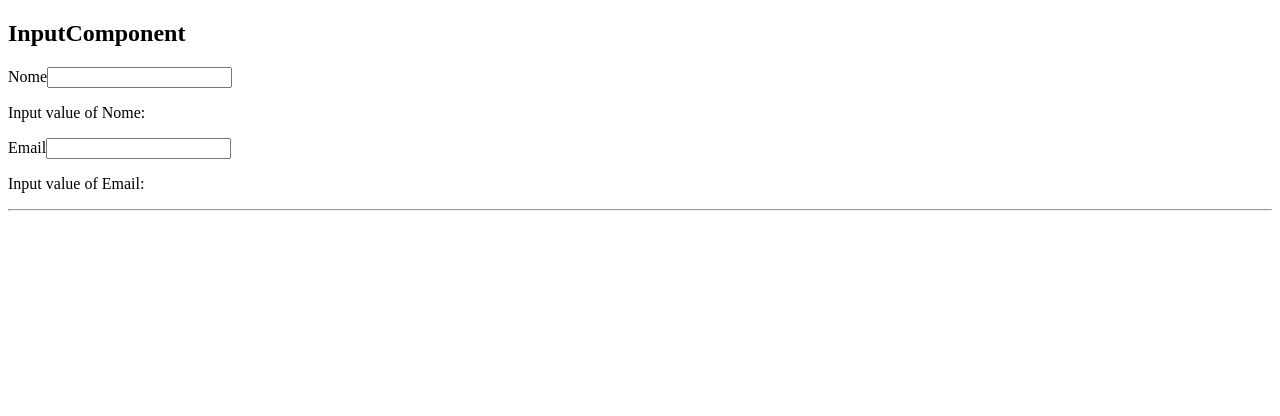
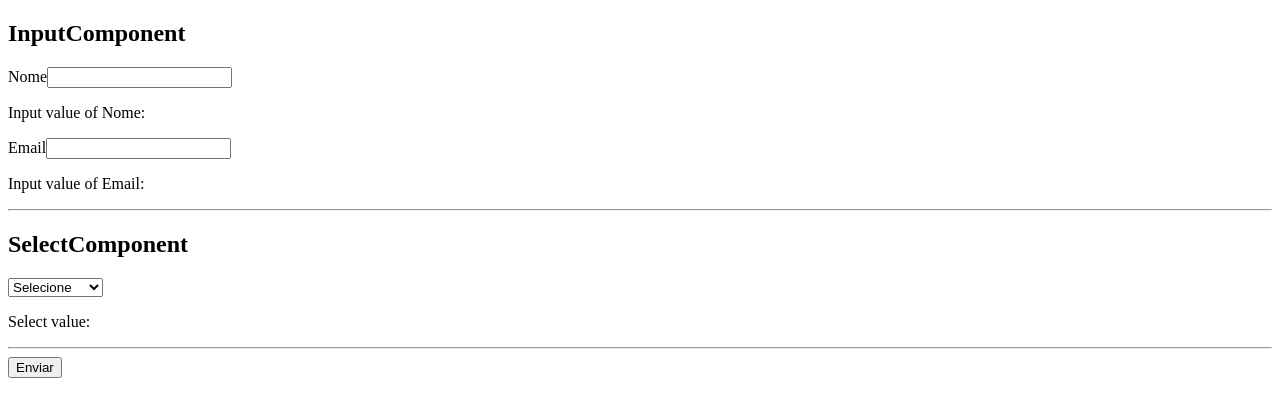
Before and after one commit to Dev-HideyukiTakahashi/origamid-react-course, a React app: page / in a window 1280 px wide. Shown: the top 416 px of the page. Built offline with nearby package versions, Linux system fonts and the light colour scheme; the HTML template or start-up script is replaced by a standard one.

Commit message:
aula: select component

```diff
--- a/src/components/AppComponents.jsx
+++ b/src/components/AppComponents.jsx
@@ -5,6 +5,8 @@ import { SelectComponent } from "./SelectComponent";
 export const AppComponents = () => {
   const [nome, setNome] = React.useState("");
   const [email, setEmail] = React.useState("");
+
+  const [produto, setProduto] = React.useState("");
 
   return (
     <form>
@@ -18,6 +20,14 @@ export const AppComponents = () => {
         required
       />
       <hr />
+      <h2>SelectComponent</h2>
+      <SelectComponent
+        options={["Smartphone", "Notebook"]}
+        value={produto}
+        setValue={setProduto}
+      />
+      <hr />
+      <button>Enviar</button>
     </form>
   );
 };
--- /dev/null
+++ b/src/components/SelectComponent.jsx
@@ -0,0 +1,19 @@
+import React from "react";
+
+export const SelectComponent = ({ options, value, setValue }) => {
+  return (
+    <>
+      <select value={value} onChange={({ target }) => setValue(target.value)}>
+        <option value="" disabled>
+          Selecione
+        </option>
+        {options.map((option) => (
+          <option key={option} value={option}>
+            {option}
+          </option>
+        ))}
+      </select>
+      <p>Select value: {value}</p>
+    </>
+  );
+};
```
